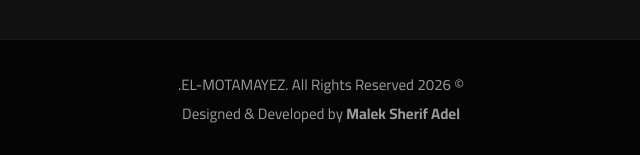
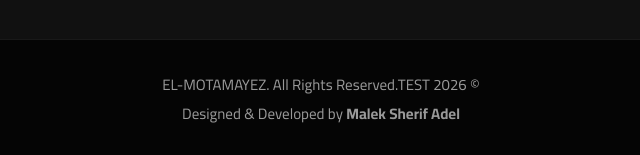
Before and after one commit to MalekSherif-e/elmotamayez, a plain HTML site: page index.html in a window 1280 px wide. Shown: the part 5355-5510 px from the top of the page, 319-959 px from the left. Drawn offline with Linux system fonts and the light colour scheme.

Commit message:
Update index.html

```diff
--- a/index.html
+++ b/index.html
@@ -207,7 +207,7 @@
 
 <p>
 
-© 2026 EL-MOTAMAYEZ. All Rights Reserved.
+© 2026 EL-MOTAMAYEZ. All Rights Reserved.TEST
 
 <br>
 
```
